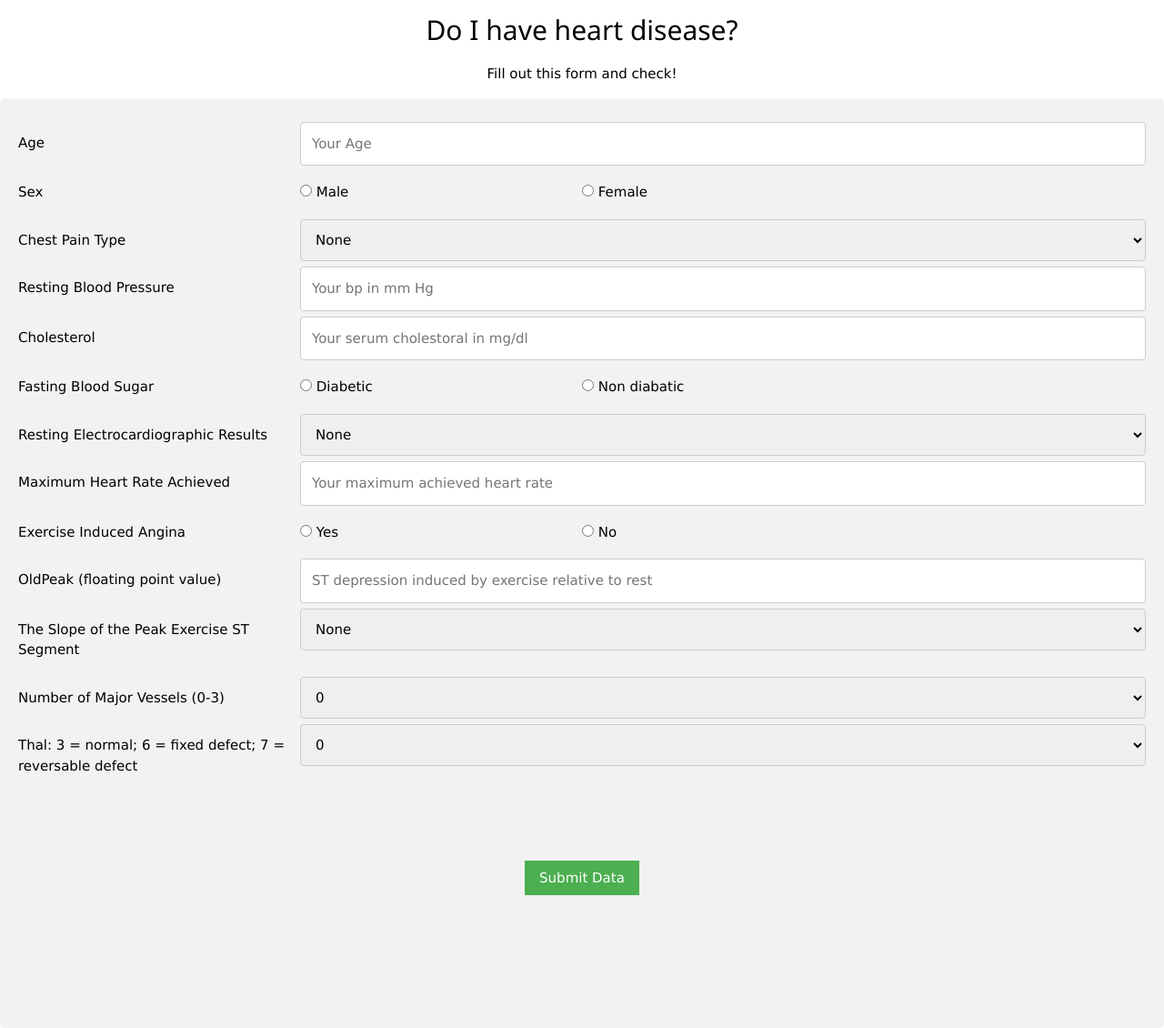
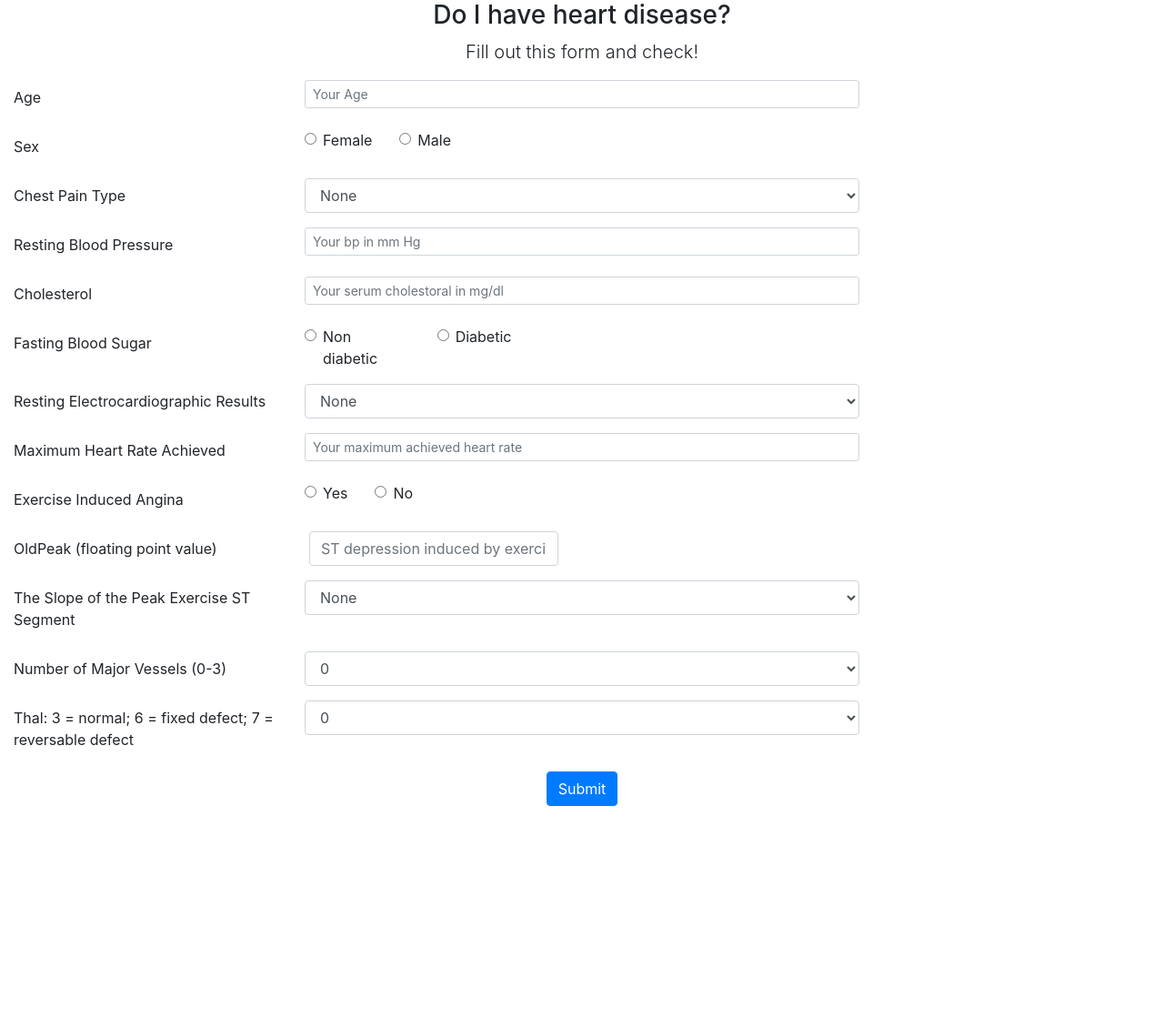
Before and after one commit to Afroza2/Production-Based-ML-portfolio, a Flask app: page / in a window 1280 px wide. Shown: the whole page at 91% size. After the commit the page ends 886 px from the top, so only its background shows below. Run offline with Flask 2, Linux system fonts and the light colour scheme; parts of the project's set-up code (start-up, migrations or seed data) failed here and were passed over; some libraries are stand-ins or nearby versions.

Commit message:
"bootstrap added to form"

```diff
--- a/app.py
+++ b/app.py
@@ -35,3 +35,6 @@ def inputForm():
 
 
     return render_template('home.html', prediction = prediction, show_predictions_modal = True )
+
+if __name__ == "__main__":
+    app.run()
--- a/templates/home.html
+++ b/templates/home.html
@@ -2,104 +2,56 @@
 <html>
 <head>
     <meta name="viewport" content="width=device-width, initial-scale=1">
-    <link rel="stylesheet" href="https://www.w3schools.com/w3css/4/w3.css">
-    <style>
-        * {
-            box-sizing: border-box;
-        }
-
-        input[type=text], select, textarea {
-            width: 100%;
-            padding: 12px;
-            border: 1px solid #ccc;
-            border-radius: 4px;
-            resize: vertical;
-        }
-
-        label {
-            padding: 12px 12px 12px 0;
-            display: inline-block;
-        }
-
-        input[type=submit]:hover {
-            background-color: #45a049;
-        }
-
-        .container {
-            border-radius: 5px;
-            background-color: #f2f2f2;
-            padding: 20px;
-        }
-
-        .col-25 {
-            float: left;
-            width: 25%;
-            margin-top: 6px;
-        }
-
-        .col-75 {
-            float: left;
-            width: 75%;
-            margin-top: 6px;
-        }
-
-        /* Clear floats after the columns */
-        .row:after {
-            content: "";
-            display: table;
-            clear: both;
-        }
-
-        .center {
-            display: flex;
-            justify-content: center;
-            align-items: center;
-            height: 200px;
-        }
-
-        /* Responsive layout - when the screen is less than 600px wide, make the two columns stack on top of each other instead of next to each other */
-        @media screen and (max-width: 600px) {
-            .col-25, .col-75, input[type=submit] {
-                width: 100%;
-                margin-top: 0;
-            }
-        }
-    </style>
+    {#    <link rel="stylesheet" href="https://www.w3schools.com/w3css/4/w3.css">#}
+    <link rel="stylesheet" href="https://maxcdn.bootstrapcdn.com/bootstrap/4.0.0/css/bootstrap.min.css"
+          integrity="sha384-Gn5384xqQ1aoWXA+058RXPxPg6fy4IWvTNh0E263XmFcJlSAwiGgFAW/dAiS6JXm" crossorigin="anonymous">
+    <script src="https://maxcdn.bootstrapcdn.com/bootstrap/4.0.0/js/bootstrap.min.js"
+            integrity="sha384-JZR6Spejh4U02d8jOt6vLEHfe/JQGiRRSQQxSfFWpi1MquVdAyjUar5+76PVCmYl"
+            crossorigin="anonymous"></script>
 </head>
 <body>
 
-<h2 style="text-align:center">Do I have heart disease?</h2>
 
-<p style="text-align:center">Fill out this form and check!</p>
-<div class="container">
-    <form action="http://localhost:5000/" method="post">
+<div class="container-fluid">
     <div class="row">
-            <div class="col-25">
-                <label for="age">Age</label>
-            </div>
-            <div class="col-75">
-                <input type="text" id="age" name="age" placeholder="Your Age" required>
+        <div class="col-sm">
+            <h3 class="text-center">Do I have heart disease?</h3>
+
+            <p class="lead text-center">Fill out this form and check!</p>
         </div>
     </div>
     <div class="row">
-            <div class="col-25">
-                <label for="sex">Sex</label>
-            </div>
-            <div class="col-25">
-                <input type="radio" id="sex" name="sex" value="1">
-                <label for="sex">Male</label><br>
-            </div>
-            <div class="col-25">
-                <input type="radio" id="sex" name="sex" value="0" required>
-                <label for="sex">Female</label><br>
+        <div class="col-sm">
+            <form action="http://localhost:5000/" method="post">
+                <div class="form-group row">
+                    <label for="age" class="col-lg-3 col-form-label">Age</label>
+                    <div class="col-sm-6">
+                        <input type="text" class="form-control form-control-sm" id="age" name="age"
+                               placeholder="Your Age"
+                               required>
                     </div>
                 </div>
-        <div class="row">
-            <div class="col-25">
-                <label for="cp">Chest Pain Type</label>
+                <div class="form-group row">
+                    <label for="sex" class="col-lg-3 col-form-label">Sex</label>
+                    <div class="form-check">
+                        <label class="form-check-label">
+                            <div class="col-sm-6">
+                                <input type="radio" class="form-check-input" id="sex" name="sex" value="0" required>Female
+                        </label>
                     </div>
-            <div class="col-75">
-                <select id="cp" name="cp" required>
+                </div>
+                <div class="form-check">
+                    <label class="form-check-label">
+                        <div class="col-sm-6">
+                            <input type="radio" class="form-check-input" name="sex" value="1">Male
+                    </label>
+                </div>
+        </div>
+    </div>
+    <div class="form-group row">
+        <label for="cp" class="col-lg-3 col-form-label">Chest Pain Type</label>
+        <div class="col-sm-6">
+            <select class="form-control" id="cp" name="cp" required>
                 <option value="0">None</option>
                 <option value="1">Mild</option>
                 <option value="2">Medium</option>
@@ -107,95 +59,93 @@
             </select>
         </div>
     </div>
-        <div class="row">
-            <div class="col-25">
-                <label for="rbp">Resting Blood Pressure</label>
-            </div>
-            <div class="col-75">
-                <input type="text" id="trestbps" name="trestbps" placeholder="Your bp in mm Hg" required>
+    <div class="form-group row">
+        <label for="age" class="col-lg-3 col-form-label">Resting Blood Pressure</label>
+        <div class="col-sm-6">
+            <input type="text" class="form-control form-control-sm" id="rbp" name="rbp"
+                   placeholder="Your bp in mm Hg" required>
         </div>
     </div>
-        <div class="row">
-            <div class="col-25">
-                <label for="chol">Cholesterol</label>
-            </div>
-            <div class="col-75">
-                <input type="text" id="chol" name="chol" placeholder="Your serum cholestoral in mg/dl" required>
+    <div class="form-group row">
+        <label for="chol" class="col-lg-3 col-form-label">Cholesterol</label>
+        <div class="col-sm-6">
+            <input type="text" class="form-control form-control-sm" id="chol" name="chol"
+                   placeholder="Your serum cholestoral in mg/dl" required>
         </div>
     </div>
-        <div class="row">
-            <div class="col-25">
-                <label for="fbs">Fasting Blood Sugar</label>
-            </div>
-            <div class="col-25">
-                <input type="radio" id="fbs" name="fbs" value="1" required>
-                <label for="fbs">Diabetic</label><br>
-            </div>
-            <div class="col-25">
-                <input type="radio" id="fbs" name="fbs" value="0">
-                <label for="fbs">Non diabatic</label><br>
+    <div class="form-group row">
+        <label for="fbs" class="col-lg-3 col-form-label">Fasting Blood Sugar</label>
+        <div class="form-check">
+            <label class="form-check-label">
+                <div class="col-9">
+                    <input type="radio" class="form-check-input" id="fbs" name="fbs" value="0" required>Non diabetic
+                    </label>
                 </div>
         </div>
-        <div class="row">
-            <div class="col-25">
-                <label for="restecg">Resting Electrocardiographic Results</label>
+    <div class="form-check">
+        <label class="form-check-label">
+            <div class="col-3">
+                <input type="radio" class="form-check-input" id="fbs" name="fbs" value="1">Diabetic
+            </label>
             </div>
-            <div class="col-75">
-                <select id="restecg" name="restecg" required>
+    </div>
+</div>
+    <div class="form-group row">
+        <label for="restecg" class="col-lg-3 col-form-label">Resting Electrocardiographic Results</label>
+        <div class="col-sm-6">
+            <select class="form-control" id="restecg" name="restecg" required>
                 <option value="0">None</option>
                 <option value="1">Medium</option>
                 <option value="2">Severe</option>
             </select>
         </div>
     </div>
-        <div class="row">
-            <div class="col-25">
-                <label for="thalach">Maximum Heart Rate Achieved</label>
-            </div>
-            <div class="col-75">
-                <input type="text" id="thalach" name="thalach" placeholder="Your maximum achieved heart rate" required>
+    <div class="form-group row">
+        <label for="thalach" class="col-lg-3 col-form-label">Maximum Heart Rate Achieved</label>
+        <div class="col-sm-6">
+            <input type="text" class="form-control form-control-sm" id="thalach" name="thalach"
+                   placeholder="Your maximum achieved heart rate"
+                   required>
         </div>
     </div>
-        <div class="row">
-            <div class="col-25">
-                <label for="exang">Exercise Induced Angina</label>
+    <div class="form-group row">
+        <label for="exang" class="col-lg-3 col-form-label">Exercise Induced Angina</label>
+        <div class="form-check">
+            <label class="form-check-label">
+                <div class="col-sm-6">
+                    <input type="radio" class="form-check-input" id="exang" name="exang" value="1" required>Yes
                 </div>
-            <div class="col-25">
-                <input type="radio" id="exang" name="exang" value="1">
-                <label for="exang">Yes</label><br>
+            </label>
         </div>
-            <div class="col-25">
-                <input type="radio" id="exang" name="exang" value="0" required>
-                <label for="exang">No</label><br>
+        <div class="form-check">
+            <label class="form-check-label">
+                <div class="col-sm-6">
+                    <input type="radio" class="form-check-input" id="exang" name="exang" value="0" required>No
+                </div>
+            </label>
         </div>
     </div>
-        <div class="row">
-            <div class="col-25">
-                <label for="oldpeak">OldPeak (floating point value)</label>
-            </div>
-            <div class="col-75">
-                <input type="text" id="oldpeak" name="oldpeak"
+    <div class="form-group row">
+                <label for="oldpeak" class="col-lg-3 col-form-label">OldPeak (floating point value)</label>
+            <div class="form-check">
+                <input type="text" class="form-control form-control" id="oldpeak" name="oldpeak"
                        placeholder="ST depression induced by exercise relative to rest" required>
             </div>
         </div>
-        <div class="row">
-            <div class="col-25">
-                <label for="slope">The Slope of the Peak Exercise ST Segment</label>
-            </div>
-            <div class="col-75">
-                <select id="slope" name="slope" required>
+        <div class="form-group row">
+                <label for="slope" class="col-lg-3 col-form-label">The Slope of the Peak Exercise ST Segment</label>
+            <div class="col-sm-6">
+                <select id="slope" class="form-control" name="slope" required>
                     <option value="0">None</option>
                     <option value="1">Medium</option>
                     <option value="2">Severe</option>
                 </select>
             </div>
         </div>
-        <div class="row">
-            <div class="col-25">
-                <label for="ca">Number of Major Vessels (0-3)</label>
-            </div>
-            <div class="col-75">
-                <select id="ca" name="ca" required>
+        <div class="form-group row">
+                <label for="ca" class="col-lg-3 col-form-label">Number of Major Vessels (0-3)</label>
+            <div class="col-sm-6">
+                <select id="ca" class="form-control" name="ca" required>
                     <option value="0">0</option>
                     <option value="1">1</option>
                     <option value="2">2</option>
@@ -203,12 +153,10 @@
                 </select>
             </div>
         </div>
-        <div class="row">
-            <div class="col-25">
-                <label for="thal">Thal: 3 = normal; 6 = fixed defect; 7 = reversable defect</label>
-            </div>
-            <div class="col-75">
-                <select id="thal" name="thal" required>
+        <div class="form-group row">
+                <label for="thal" class="col-lg-3 col-form-label">Thal: 3 = normal; 6 = fixed defect; 7 = reversable defect</label>
+            <div class="col-sm-6">
+                <select id="thal" class="form-control" name="thal" required>
                     <option value="0">0</option>
                     <option value="1">1</option>
                     <option value="2">2</option>
@@ -220,34 +168,22 @@
                 </select>
             </div>
         </div>
-
-        <div class="center">
-            <button class="w3-button w3-green" type="submit">Submit Data</button>
-        </div>
-    </form>
-    <br>
-    <br>
-
-    {% if show_predictions_modal %}
-        <div class="center">
-            <button onclick="document.getElementById('id01').style.display='block'" class="w3-button w3-black"
-                    type="submit">See
-                Result
-            </button>
-        </div>
-        <div id="id01" class="w3-modal">
-            <div class="w3-modal-content">
-                <div class="w3-container">
-                        <span onclick="document.getElementById('id01').style.display='none'"
-                              class="w3-button w3-display-topright">&times;</span>
-                    <div class="w3-container">
-                        <p style="text-align:center">{{ prediction }}</p>
+<div class="row">
+    <div class="col text-center">
+      <button class="btn btn-primary">Submit</button>
     </div>
   </div>
 </div>
+
+</form>
 </div>
-    {% endif %}
 </div>
-
+</div>
+<script src="https://code.jquery.com/jquery-3.2.1.slim.min.js"
+        integrity="sha384-KJ3o2DKtIkvYIK3UENzmM7KCkRr/rE9/Qpg6aAZGJwFDMVNA/GpGFF93hXpG5KkN"
+        crossorigin="anonymous"></script>
+<script src="https://cdnjs.cloudflare.com/ajax/libs/popper.js/1.12.9/umd/popper.min.js"
+        integrity="sha384-ApNbgh9B+Y1QKtv3Rn7W3mgPxhU9K/ScQsAP7hUibX39j7fakFPskvXusvfa0b4Q"
+        crossorigin="anonymous"></script>
 </body>
 </html>
--- a/wsgi.py
+++ /dev/null
@@ -1,3 +0,0 @@
-from app.main import app
-if __name__ == "__main__":
-  app.run()
```
Also changed, not shown: 1 other file. Lines whose indentation alone changed are shown as unchanged.
